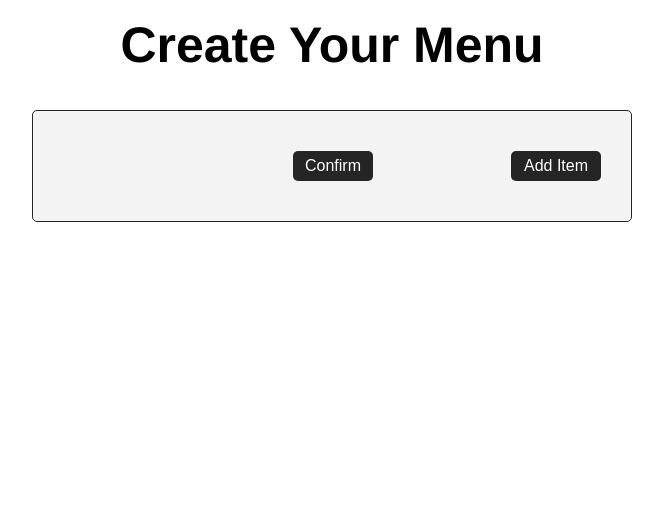
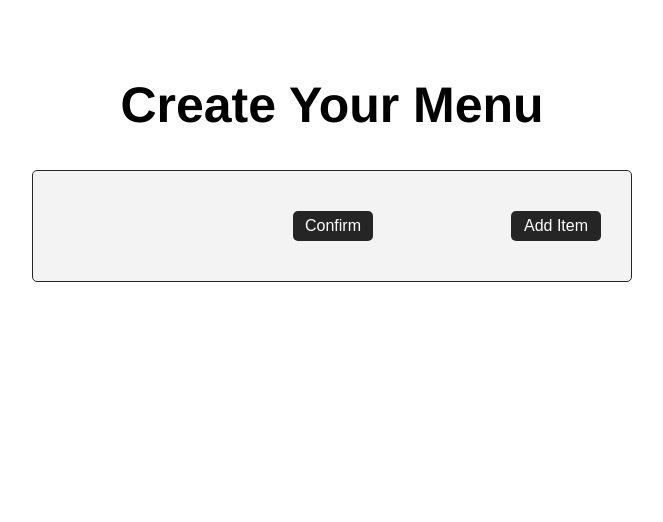
Before and after one commit to Wallace-Man/CSC-648-Term-Project, a Node server app: page /restaurantInfo in a window 1280 px wide. Shown: the part 156-678 px from the top of the page, without its empty margins (308-971 px from the left). Run offline with Node 20, Linux system fonts and the light colour scheme; some libraries are stand-ins or nearby versions.

Commit message:
updated UX of restaurant and restaurantIngo

```diff
--- a/application/public/js/editMenuItems.js
+++ b/application/public/js/editMenuItems.js
@@ -32,6 +32,15 @@ window.addEventListener("DOMContentLoaded", (event) => {
                 <input type="text" id="item-name" name="item-name" required>
                 <label for="item-price">Price of Menu Item:</label>
                 <input type="text" id="item-price" name="item-price" placeholder="123.45" required>
+                <label for="item-category">Menu Item Category</label>
+                <select id="item-category">
+                    <option disabled selected>-- Select An Option --</option>
+                    <option value="option1">Entree</option>
+                    <option value="option2">Side</option>
+                    <option value="option3">Drink</option>
+                    <option value="option3">Combo</option>
+                </select>
+                <label for="item-description">Description:</label>
                 <textarea id="description" name="description" rows="4" cols="50" placeholder="Description of Menu Item" required></textarea>
                 <button type="button" class="delete-item-btn">Delete</button>
                 `;
--- a/application/public/stylesheets/index.css
+++ b/application/public/stylesheets/index.css
@@ -597,16 +597,31 @@ div.card-grid {
 
 /* USER LOGIN & SIGNUP */
 .driver-signup-form-container,
-.restaurant-signup-form-container,
 .login-form-container,
 .signup-form-container {
   display: flex;
   justify-content: center;
-  margin-top: 20px;
+  margin-top: 80px;
+}
+
+.restaurant-signup-form-container{
+  display:flex;
+  justify-content: center;
+  margin-top: 80px;
+  max-height: 8%;
+}
+
+form.edit-menu{
+  border: 1px solid black;
+  border-radius: 5px;
+  padding: 20px;
+  max-width: 600px;
+  width: 100%;
+  background-color: #F2F2F2;
+  opacity: 85%;
 }
 
 form.driver-signup,
-form.restaurant-signup,
 form.login,
 form.signup {
   border: 1px solid black;
@@ -618,10 +633,25 @@ form.signup {
   opacity: 85%;
 }
 
+form.restaurant-signup{
+  border: 1px solid black;
+  border-radius: 5px;
+  padding: 20px;
+  max-width: 600px;
+  width: 100%;
+  background-color: #F2F2F2;
+  opacity: 85%;
+  max-height: 100%;
+  overflow: auto;
+}
+
 .form-group {
   margin-bottom: 20px;
   text-align: center;
+  max-height: fit-content;
+  resize: vertical;
 }
+
 label.driver-signup,
 label.restaurant-signup,
 label.signup,
@@ -1221,5 +1264,6 @@ div.maps-frame {
   font-weight: bold;
   text-align: center;
   font-size: 50px;
-  padding: 20px;
+  margin-top: 80px;
+  padding-bottom: 20px;
  }
--- a/application/views/restaurantInfo.pug
+++ b/application/views/restaurantInfo.pug
@@ -7,7 +7,7 @@ block content
         p(id="create-your-menu") Create Your Menu
         // Container for the handling menu items
         .restaurant-menu-container
-            form.restaurant-signup(action="/confirmation")
+            form.edit-menu(action="/confirmation")
                 .menu
                     .menu-items(id="menu-items")
                         .items(id="items")
```
Also changed, not shown: other parts of application/public/stylesheets/index.css (+29 -16 lines), application/public/js/restaurantSignUp.js (+32 -0 lines).
